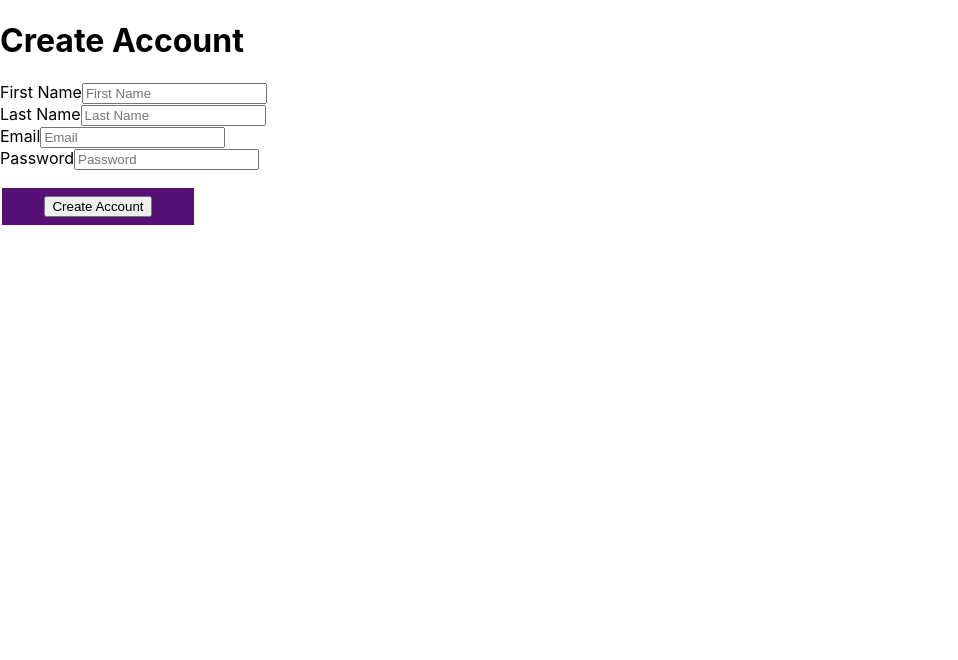
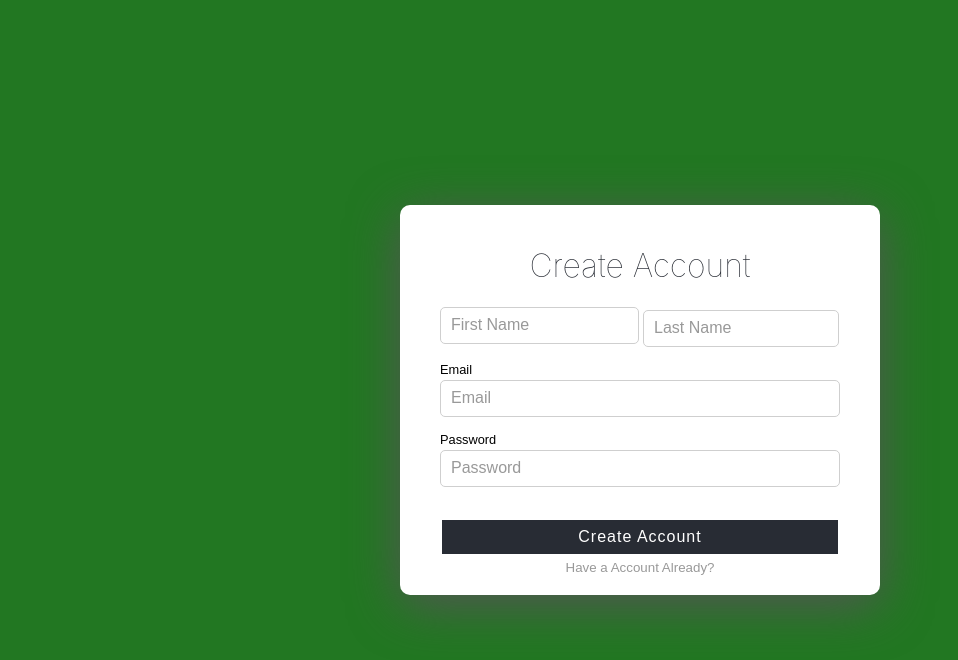
Before and after one commit to Neilr97/trees3, a React (Create React App) app: page / in a window 1280 px wide. Shown: the top 660 px of the page, without its empty margins (0-958 px from the left). Built offline with nearby package versions, Linux system fonts and the light colour scheme.

Commit message:
Updated CSS
-Fixed styling issues
-updated background
- design appearance
-

```diff
--- a/src/App.css
+++ b/src/App.css
@@ -1,3 +1,94 @@
+.wrap {
+  height: 100vh;
+  width: 100%;
+  display: flex;
+  flex-direction: column;
+  justify-content: center;
+  align-items: center;
+  background-color: #227722;
+}
+
+.form-wrap {
+  width: 400px;
+  display: flex;
+  flex-direction: column;
+  padding: 20px 40px;
+  border-radius: 10px;
+  box-shadow: 0px 10px 50px #555;
+  background-color: #ffffff;
+}
+
+form {
+  width: 100%;
+  display: flex;
+  flex-wrap: wrap;
+}
+
+h1 {
+  text-align: center;
+  width: 100%;
+  color: #282c34;
+  font-weight: lighter;
+  font-family: -apple-system, BlinkMacSystemFont, "Segoe UI", Roboto, Oxygen,
+    Ubuntu, Cantarell, "Open Sans", "Helvetica Neue", sans-serif;
+}
+
+label {
+  font-size: 0.8em;
+  margin-bottom: 0.25em;
+  color:61dafb;
+  font-weight: lighter;
+}
+
+input {
+  padding: 10px 10px;
+  border-radius: 5px;
+  outline: none;
+  border: 1px solid #cfcfcf;
+}
+
+input::placeholder {
+  font-size: 1.2em;
+  font-weight: lighter;
+  color: #999;
+}
+
+input.error {
+  border: 1px solid red;
+}
+
+.errorMessage {
+  color: red;
+  font-size: 0.75em;
+  display: relative;
+}
+
+.firstName {
+  margin-right: 1%;
+}
+
+.lastName {
+  margin-left: 1%;
+}
+
+.firstName,
+.lastName,
+.email,
+.password {
+  display: flex;
+  flex-direction: column;
+  margin-bottom: 15px;
+}
+
+.firstName,
+.lastName {
+  width: 49%;
+}
+
+.email,
+.password {
+  width: 100%;
+}
 
 .accountCreate {
   width: 100%;
@@ -6,31 +97,25 @@
   align-items: center;
 }
 
-.email,.password{
+
+.accountCreate button {
+  background-color: #282c34;
+  color: #fff;
+  border: 2px solid #fff;
   width: 100%;
+  margin-top: 1em;
+  padding: 8px 0px;
+  font-size: 1em;
+  font-weight: lighter;
+  letter-spacing: 1px;
+  margin-bottom: 0.25em;
 }
-
 .accountCreate button :hover{
   color: #519e8a;
   background-color: fff;
   border: 2px soild #519e8a;
 }
-
-.accountCreate {
-  background-color: #551177;
-  color: fff;
-  border: 2px solid #fff;
-  width: 15%;
-  margin-top: 1em;
-  padding: 8px 0px;
-  font-size: 1em;
-  letter-spacing: 1px;
-  font-weight:  lighter;
-  margin-bottom: 0.25em;
-  float: left;
+.accountCreate small {
+  color: #999;
+  font-weight: lighter;
 }
-
-.accountCreate small {
-  font-weight: lighter;
-  color: #999;
-}
--- a/src/components/PostData.js
+++ b/src/components/PostData.js
@@ -3,7 +3,6 @@ export function PostData(type, userData){
     let baseUrl = "http://localhost:3000/"
 
     return new Promise((resolve, reject) => {
-
 
     fetch(baseUrl+type, {
 
--- a/src/components/User.js
+++ b/src/components/User.js
@@ -1,6 +1,9 @@
 import React, { Component } from 'react';
 import { register } from '../serviceWorker';
 import { PostData } from './PostData';
+import App from '../App';
+import '../App.css';
+
 
 
 const emailRegularExpression = RegExp(/^(([^<>()\[\]\\.,;:\s@"]+(\.[^<>()\[\]\\.,;:\s@"]+)*)|(".+"))@((\[[0-9]{1,3}\.[0-9]{1,3}\.[0-9]{1,3}\.[0-9]{1,3}])|(([a-zA-Z\-0-9]+\.)+[a-zA-Z]{2,}))$/);
@@ -106,12 +109,12 @@ class User extends Component {
     render() {
         const{ errorCatch } = this.state;
 
-        return <div className = "wrap">
+        return( <div className = "wrap">
             <div className="form-wrap">
             <h1>Create Account</h1>
-            <form onSubmit={this.handleSubmit}>
+            <form onSubmit={this.handleSubmit} noValidate>
                 <div className ="firstname">
-                <label htmlFor="firstName">First Name</label>
+                <label htmlFor="firstName"></label>
                 <input
                 className={errorCatch.firstName.length > 0 ? "error" : null}
                 placeholder="First Name"
@@ -125,7 +128,7 @@ class User extends Component {
                 )}
                 </div>
                 <div className ="lastName">
-                <label htmlFor="lastName">Last Name</label>
+                <label htmlFor="lastName"></label>
                 <input
                 className={errorCatch.lastName.length > 0 ? "error" : null}
                 placeholder="Last Name"
@@ -168,10 +171,11 @@ class User extends Component {
                 </div>
                 <div className="accountCreate">
                     <button type="submit" onClick={this.user}>Create Account</button>
+                    <small>Have a Account Already?</small>
                 </div>
             </form>
             </div>
-        </div>;
+        </div>);
     }
 }
 export default User;
--- a/src/index.css
+++ b/src/index.css
@@ -1,13 +1,5 @@
 body {
   margin: 0;
-  font-family: -apple-system, BlinkMacSystemFont, "Segoe UI", "Roboto", "Oxygen",
-    "Ubuntu", "Cantarell", "Fira Sans", "Droid Sans", "Helvetica Neue",
-    sans-serif;
-  /* -webkit-font-smoothing: antialiased;
-  -moz-osx-font-smoothing: grayscale; */
+  padding: 0;
+  font-family: sans-serif;
 }
-
-code {
-  font-family: source-code-pro, Menlo, Monaco, Consolas, "Courier New",
-    monospace;
-}
```
